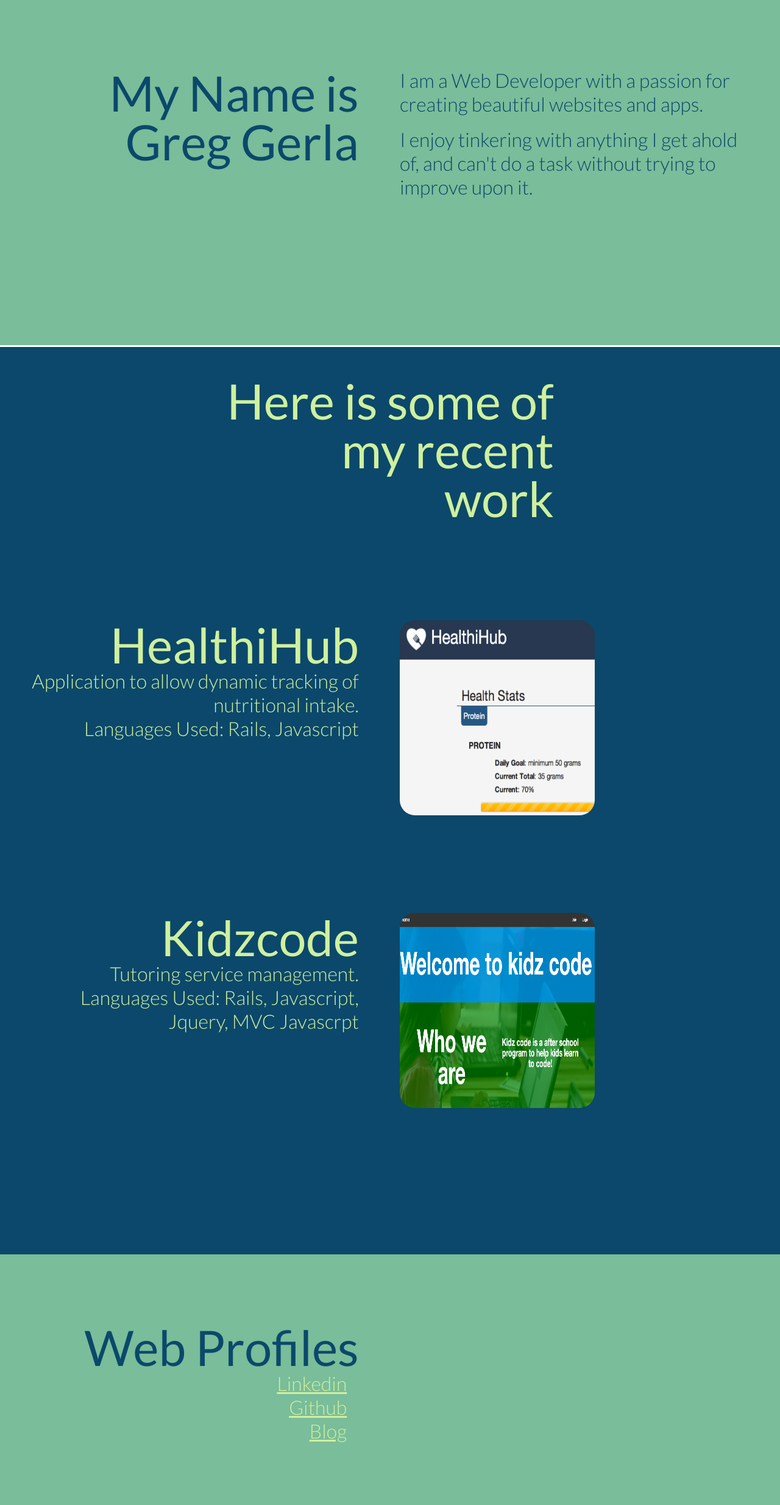
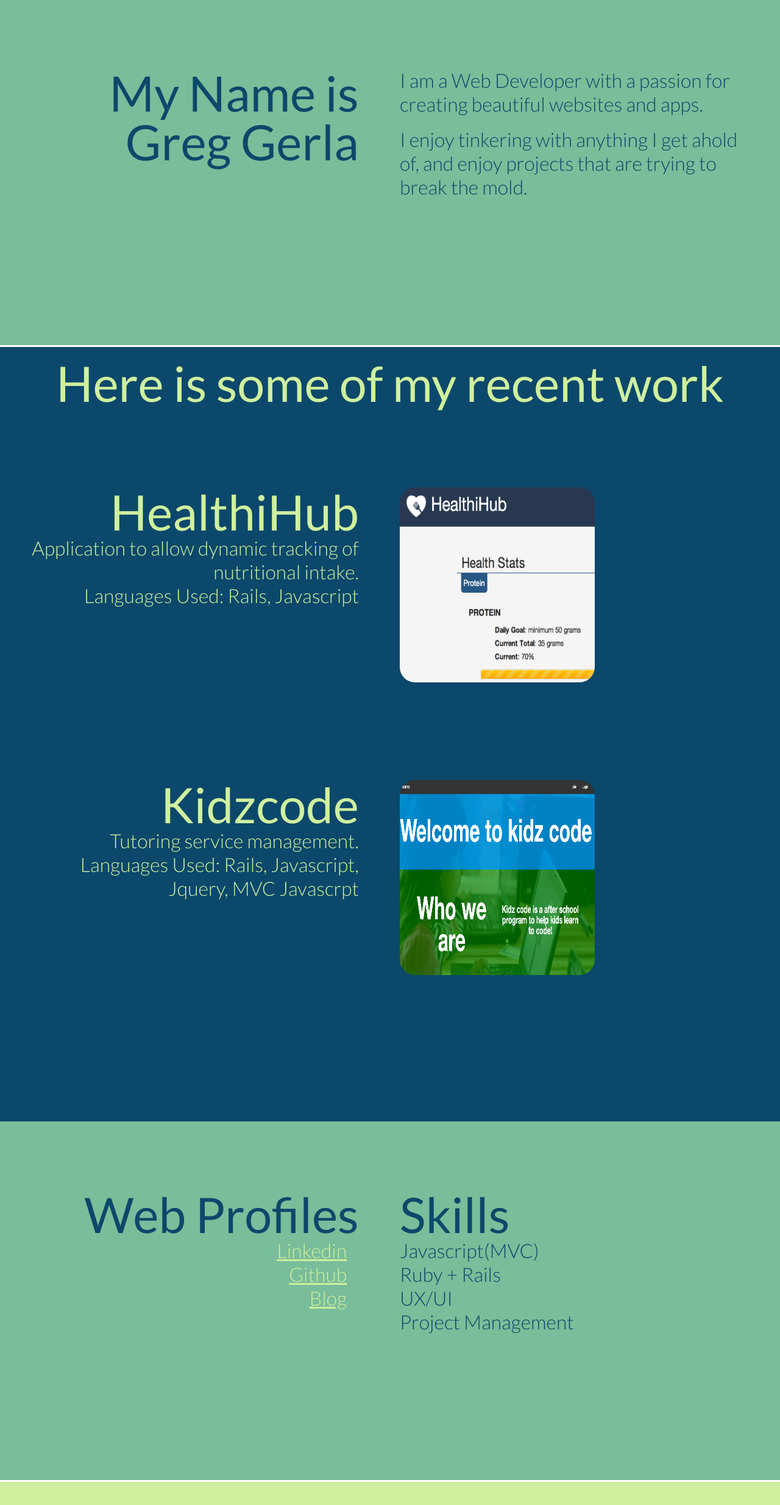
Before and after one commit to gregorygerla/gregory, a plain HTML site: page index.html in a window 1280 px wide. Shown: the top 2468 px of the page at 61% size. Drawn offline with Linux system fonts and the light colour scheme.

Commit message:
This is it

```diff
--- a/css/scroll.css
+++ b/css/scroll.css
@@ -235,6 +235,18 @@ a:hover {
     min-height: 1em;
 
 }
+.cbp-so-side2 {
+    width: 80%;
+    text-align:center;
+    float: center;
+    margin: 0;
+    margin-left: 25%;
+    margin-right:25%;
+    padding: 3em 4%;
+    overflow: hidden;
+    min-height: 1em;
+
+}
 
 /* Clear floats of children */
 .cbp-so-side:before,
@@ -243,6 +255,12 @@ a:hover {
     display: table;
 }
 
+ .title{
+    margin-right: 10%;
+margin-left: 10%;
+margin-bottom: 0;
+text-align: center;
+ }
 .cbp-so-side:after {
     clear: both;
 }
@@ -300,6 +318,7 @@ a:hover {
     opacity: 1;
 }
 
+
 /* For example, add a delay for the right side:
 .cbp-so-section.cbp-so-animate .cbp-so-side-right {
     -webkit-transition-delay: 0.2s;
@@ -316,7 +335,7 @@ a:hover {
     }
 
     .cbp-so-section h2 {
-        margin: 0;
+        margin: 0%;
     }
 
     .cbp-so-side img {
--- a/css/style.scss
+++ b/css/style.scss
@@ -42,7 +42,9 @@ img:hover{
 	-moz-transform: translateX(50px);
 	transform: translateX(50px);
 }
-
+.title{
+	width:600px;
+}
 .cl-effect-1 a::after {
 	margin-left: 10px;
 	content: ']';
@@ -67,7 +69,7 @@ h2,p {
     font-size: 100%;
     font: inherit;
     vertical-align: baseline;
-  }
+ }
 
   .bigger{
     font-size:5em;
--- a/index.html
+++ b/index.html
@@ -23,14 +23,14 @@
           </article>
           <article class="cbp-so-side cbp-so-side-right">
             <p>I am a Web Developer with a passion for creating beautiful websites and apps.</p><br>
-            <p>I enjoy tinkering with anything I get ahold of, and can't do a task without trying to improve upon it.</p>
+            <p>I enjoy tinkering with anything I get ahold of, and enjoy projects that are trying to break the mold.</p>
           </article>
         </section>
         </span>
         <span class="outerDiv works">
         <section class="cbp-so-section one">
-          <article class="cbp-so-side1 cbp-so-side-left">
-            <h2>Here is some of my recent work</h2>
+          <article class="cbp-so-side-left me">
+            <span class="title"><h2 class="me">Here is some of my recent work</h2></span>
           </article>
         </section>
         <section class="cbp-so-section">
@@ -68,7 +68,18 @@
             <p><a class="links" href="http://gregonrails.tumblr.com/">Blog</a></p>
           </div>
           </article>
+          <article class="cbp-so-side cbp-so-side-right">
+            <h2 class="center">Skills</h2>
+            <p class="center">  Javascript(MVC)</p>
+            <p class="center">  Ruby + Rails</p>
+            <p class="center">  UX/UI</p>
+            <p class="center">  Project Management</p>
+
+
+          </article>
+
         </section>
+
       </span>
 
       <span class="outerDiv linking">
```
Also changed, not shown: css/style.css.
